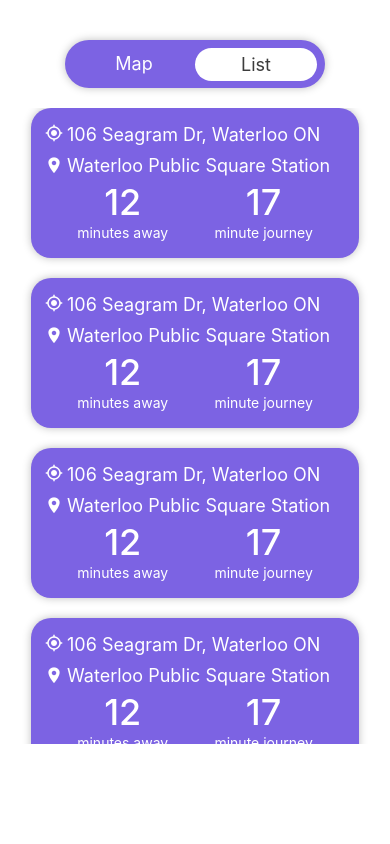
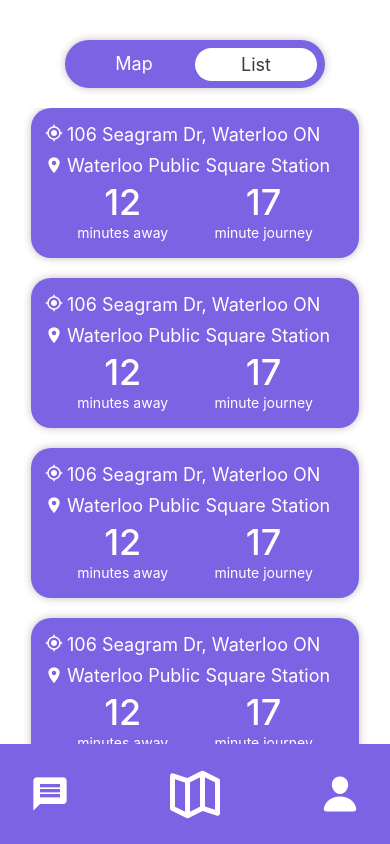
Before and after one commit to ellauppal/FootPatrol2.0, a React Native app: screen / in a window 390 px wide. Shown: the top 844 px of the page. Built offline with nearby package versions, Linux system fonts and the light colour scheme.

Commit message:
Fix footer location

```diff
--- a/components/FooterMap.js
+++ b/components/FooterMap.js
@@ -34,10 +34,8 @@ export default function FooterMap() {
 
 const styles = StyleSheet.create ({
     container: {
-      position: 'absolute',
       justifyContent:'center',
       alignItems: 'center',
-      top: SCREEN_HEIGHT - 100,
       flexDirection: 'row',
       width: SCREEN_WIDTH,
       height: 100,
```
